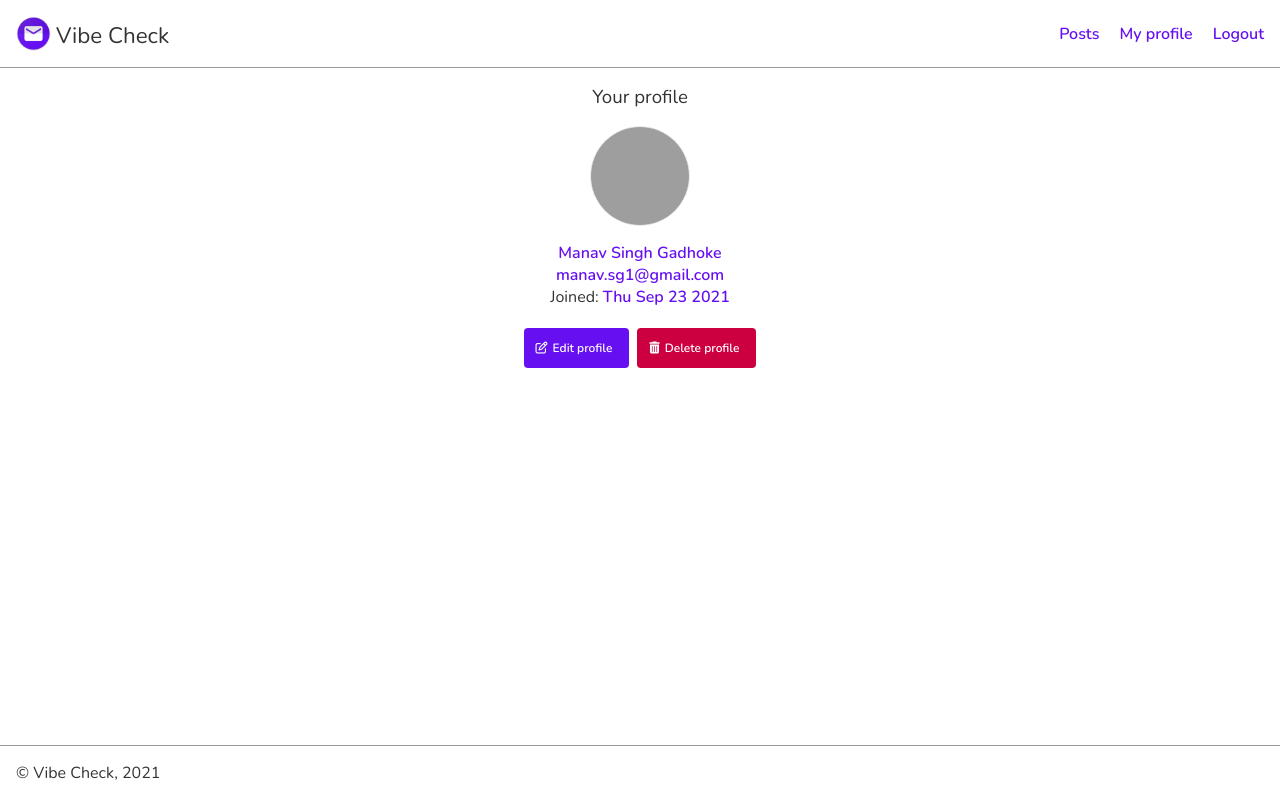
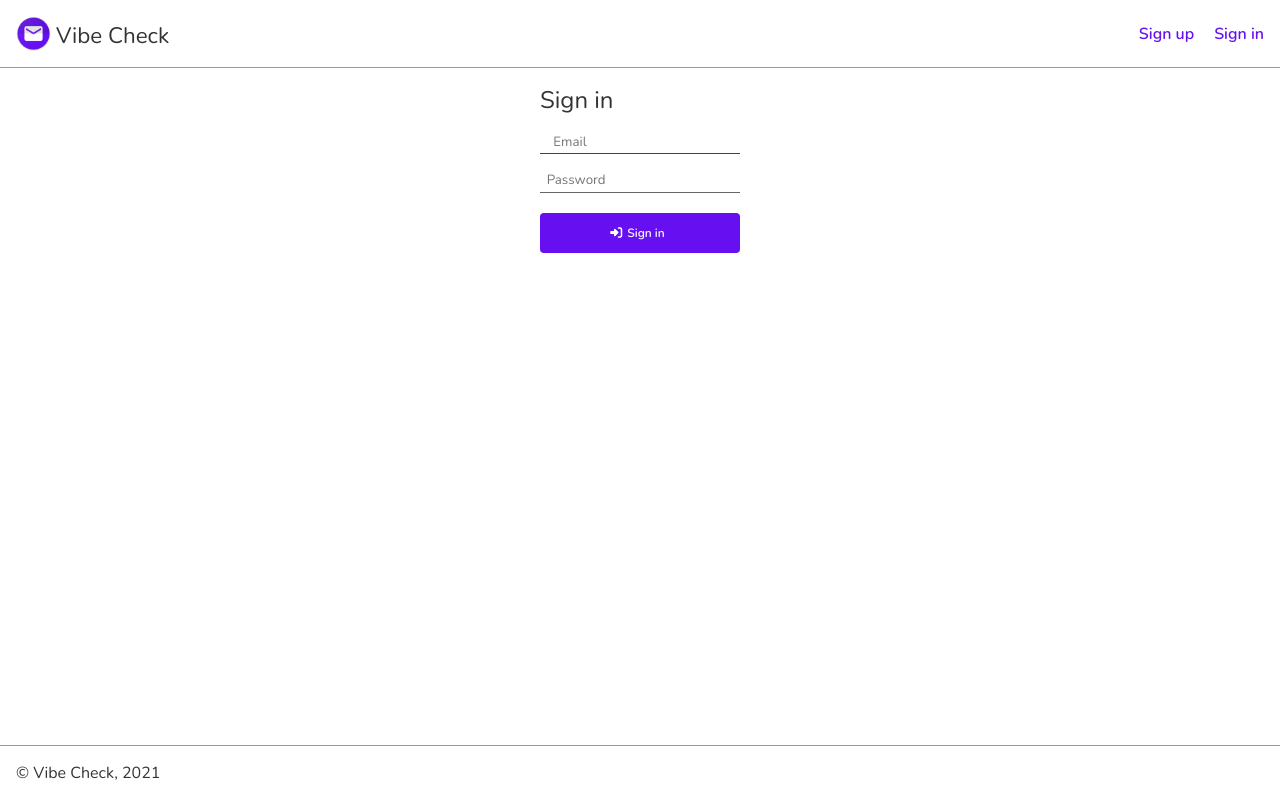
Before and after one commit to mixmav/RMIT-further-web-programming-assignment-1-vibe-check, a React (Create React App) app: page /signin in a window 1280 px wide. Before the commit this address led to /profile. Built offline with nearby package versions, Linux system fonts and the light colour scheme; grey boxes are pictures that could not be loaded.

Commit message:
Updated text + Auth + User context data

```diff
--- a/src/App/Router/Home/Home.js
+++ b/src/App/Router/Home/Home.js
@@ -11,6 +11,8 @@ function Home() {
 			<section>
 				<img src={readingBookSVG} alt="Person reading a book" />
 				<h1 className="mt-20" style={{textAlign: 'center'}}>Welcome to Vibe Check!</h1>
+				<p style={{fontSize: '.8em'}}>(Excuse the corny name, was part of the assignment spec 🥲)</p>
+				<br />
 				<p className="mt-10">Vibe check is your one stop shop to liase with fellow students to discuss  questions, queries, issues and suggestions about the courses they are studying.</p>
 
 				<img className="mt-30" src={laptopSVG} alt="Laptop" />
--- a/src/Context/AuthContext.js
+++ b/src/Context/AuthContext.js
@@ -13,8 +13,8 @@ export function useAuthUpdate(){
 
 export function AuthProvider({ children }){
 	const [auth, setAuth] = useState({
-		auth: true,
-		email: 'manav.sg1@gmail.com',
+		auth: false,
+		email: '',
 	});
 
 	function updateAuth(newUser){
--- a/src/Context/UserDatastoreContext.js
+++ b/src/Context/UserDatastoreContext.js
@@ -27,18 +27,18 @@ export function UserDatastoreProvider({ children }){
 	const isFirstRender = useRef(true);
 
 	const [userDatastore, setUserDatastore] = useState([
-		{
-			"name": "Manav Singh Gadhoke",
-			"email": "manav.sg1@gmail.com",
-			"password": "123",
-			"createdAt": "Thu Sep 23 2021"
-		},
-		{
-			"name": "Manav too",
-			"email": "manav.sg1@gmail.comm",
-			"password": "123",
-			"createdAt": "Thu Sep 23 2021"
-		}
+		// {
+		// 	"name": "Manav",
+		// 	"email": "manav.sg1@gmail.com",
+		// 	"password": "123",
+		// 	"createdAt": "Thu Sep 23 2021"
+		// },
+		// {
+		// 	"name": "Also Manav",
+		// 	"email": "manav.sg1@gmail.comm",
+		// 	"password": "123",
+		// 	"createdAt": "Thu Sep 23 2021"
+		// }
 	]);
 
 
--- a/src/scss/_values.scss
+++ b/src/scss/_values.scss
@@ -82,13 +82,14 @@ i, span{
 }
 
 .text-input{
-	border: solid 1px rgba(black, 0.6);
 	background: transparent;
 	display: inline-block;
 	transition: all .2s;
+	border: none;
+	border-bottom: solid 1px rgba(black, 0.6);
 	padding: {
 		top: .5em;
-		bottom: .5em;
+		bottom: .2em;
 		right: .8em;
 		left: .5em;
 	}
```
Also changed, not shown: 1 other file (tests, documents, lock files or other folders).
